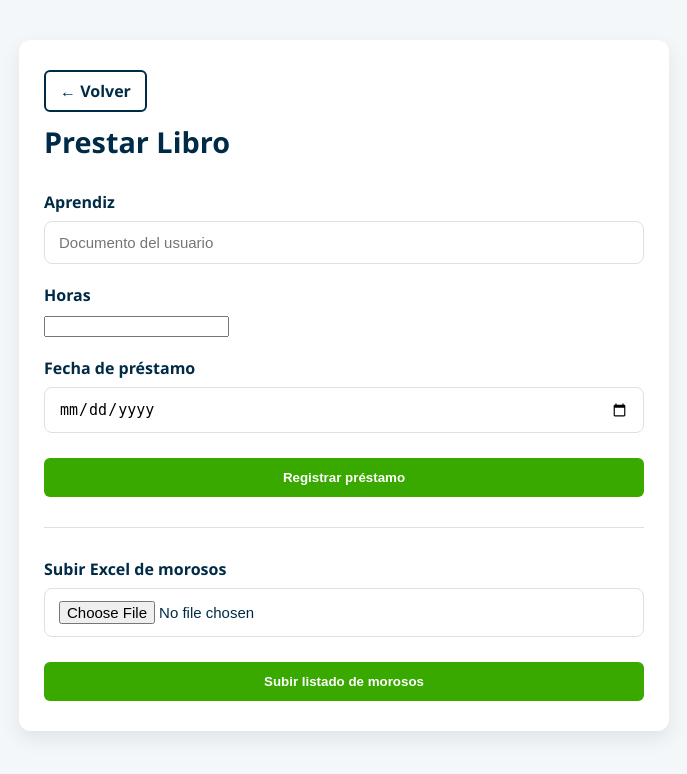
After one commit to G1lber/Paz-y-Salvo, a Django app: page /horasludicas/ in a window 1280 px wide. The commit adds this page. Shown: the top 774 px of the page, without its empty margins (296-983 px from the left). Run offline with Django 5.2, Linux system fonts and the light colour scheme.

Commit message:
Arreglo menú

```diff
--- /dev/null
+++ b/pazysalvo/mainapp/static/css/horas-ludicas.css
@@ -0,0 +1,138 @@
+:root {
+  --color-principal: #39A900;
+  --color-secundario: #002b46;
+  --color-blanco: #ffffff;
+  --color-fondo: #f4f7fa;
+  --color-texto: #002b46;
+  --color-hover: #2b8500;
+  --color-sombra: rgba(0, 0, 0, 0.08);
+  --color-borde: #e0e0e0;
+}
+
+body {
+  font-family: 'Segoe UI', sans-serif;
+  background-color: var(--color-fondo);
+  color: var(--color-texto);
+  margin: 0;
+  padding: 40px 20px;
+}
+
+.prestamo-libro {
+  max-width: 600px;
+  margin: auto;
+  background-color: var(--color-blanco);
+  padding: 30px 25px;
+  border-radius: 12px;
+  box-shadow: 0 8px 20px var(--color-sombra);
+  transition: all 0.3s ease-in-out;
+}
+
+.barra-superior {
+  display: flex;
+  align-items: center;
+  justify-content: space-between;
+  margin-bottom: 30px;
+  flex-wrap: wrap;
+  gap: 10px;
+}
+
+.barra-superior h1 {
+  font-size: 1.8rem;
+  color: var(--color-secundario);
+  margin: 0;
+  font-weight: bold;
+}
+
+.btn-volver {
+  background-color: transparent;
+  border: 2px solid var(--color-secundario);
+  color: var(--color-secundario);
+  padding: 8px 14px;
+  border-radius: 6px;
+  font-weight: bold;
+  text-decoration: none;
+  transition: all 0.3s;
+}
+.titulo {
+  font-size: 1.8rem;
+  font-weight: bold;
+  color: var(--color-secundario);
+  margin-top: 10px;
+}
+
+.btn-volver:hover {
+  background-color: var(--color-secundario);
+  color: var(--color-blanco);
+}
+
+form {
+  display: flex;
+  flex-direction: column;
+}
+
+.form-group {
+  margin-bottom: 20px;
+}
+
+label {
+  display: block;
+  margin-bottom: 8px;
+  font-weight: bold;
+  color: var(--color-secundario);
+}
+
+input[type="text"],
+input[type="date"],
+input[type="file"] {
+  width: 100%;
+  padding: 12px 14px;
+  border: 1px solid var(--color-borde);
+  border-radius: 8px;
+  box-sizing: border-box;
+  font-size: 15px;
+  outline: none;
+  transition: border-color 0.3s;
+}
+
+input:focus {
+  border-color: var(--color-principal);
+}
+
+.btn-submit {
+  background-color: var(--color-principal);
+  color: var(--color-blanco);
+  padding: 12px 20px;
+  border: none;
+  border-radius: 6px;
+  font-weight: bold;
+  cursor: pointer;
+  transition: background-color 0.3s ease;
+  margin-top: 5px;
+}
+
+.btn-submit:hover {
+  background-color: var(--color-hover);
+}
+
+hr {
+  border: none;
+  height: 1px;
+  background-color: var(--color-borde);
+  margin: 30px 0;
+}
+
+/* Responsive */
+@media (max-width: 480px) {
+  .prestamo-libro {
+    padding: 20px 15px;
+  }
+
+  .barra-superior {
+    flex-direction: column;
+    align-items: flex-start;
+  }
+
+  .barra-superior h1 {
+    font-size: 1.4rem;
+  }
+}
--- /dev/null
+++ b/pazysalvo/mainapp/templates/bienestar/horas-ludicas.html
@@ -0,0 +1,50 @@
+{% load static %}
+<!DOCTYPE html>
+<html lang="es">
+<head>
+  <meta charset="UTF-8">
+  <title>Registrar Horas</title>
+  <link rel="stylesheet" href="{% static 'css/horas-ludicas.css' %}">
+  <meta name="viewport" content="width=device-width, initial-scale=1.0">
+</head>
+<body>
+  <section class="prestamo-libro">
+    <div class="barra-superior" style="flex-direction: column; align-items: flex-start;">
+      <a href="{% url 'inicio' %}" class="btn-volver">← Volver</a>
+      <h1 class="titulo">Prestar Libro</h1>
+    </div>
+
+    <form method="post" enctype="multipart/form-data">
+      {% csrf_token %}
+
+      <!-- Formulario para prestar libro individualmente -->
+      <div class="form-group">
+        <label for="aprendiz">Aprendiz</label>
+        <input type="text" id="aprendiz" name="aprendiz" placeholder="Documento del usuario" required>
+      </div>
+
+      <div class="form-group">
+        <label for="horas">Horas</label>
+        <input type="number" id="horas" name="horas" required>
+      </div>
+
+      <div class="form-group">
+        <label for="fecha">Fecha de préstamo</label>
+        <input type="date" id="fecha" name="fecha" required>
+      </div>
+
+      <button type="submit" class="btn-submit">Registrar préstamo</button>
+
+      <hr style="margin: 30px 0;">
+
+      <!-- Sección para subir archivo Excel -->
+      <div class="form-group">
+        <label for="archivo_excel">Subir Excel de morosos</label>
+        <input type="file" id="archivo_excel" name="archivo_excel" accept=".xlsx, .xls">
+      </div>
+
+      <button type="submit" name="subir_excel" value="1" class="btn-submit">Subir listado de morosos</button>
+    </form>
+  </section>
+</body>
+</html>
--- a/pazysalvo/mainapp/templates/menu/dashboard.html
+++ b/pazysalvo/mainapp/templates/menu/dashboard.html
@@ -95,7 +95,7 @@
                <div class="card">
                 <h3><i class="fas fa-heart"></i> Aprendices con horas pendientes en Bienestar</h3>
                 <p>Consulta reportes de personas con horas ludicas pendiente.</p>
-                <a href="#" class="btn">Ver reportes</a>
+                <a href="{% url 'horas-ludicas' %}" class="btn">Ver reportes</a>
               </div>
 
               <div class="card">
--- a/pazysalvo/mainapp/urls.py
+++ b/pazysalvo/mainapp/urls.py
@@ -17,6 +17,7 @@ urlpatterns = [
     path('fichas/', views.fichas, name='fichas'),
 
     # Otros módulos
+    path('horasludicas/', views.horasludicas, name='horas-ludicas'),
     path('prestarlibro/', views.prestarlibro, name='prestar-libro'),
     path('pendientes-biblioteca/', views.pendientes_biblioteca, name='pendientes-biblioteca'),
 
--- a/pazysalvo/mainapp/views.py
+++ b/pazysalvo/mainapp/views.py
@@ -258,9 +258,10 @@ def aprendices(request):
     })
 # TODO: FIN MODULO APRENDICES
 
+def horasludicas(request):
+    return render(request, 'bienestar/horas-ludicas.html')
 def prestarlibro(request):
     return render(request, 'biblioteca/prestarlibro.html')
-
 def pendientes_biblioteca(request):
     return render(request, 'biblioteca/pendientes-biblioteca.html')
 def fichas(request):
```
